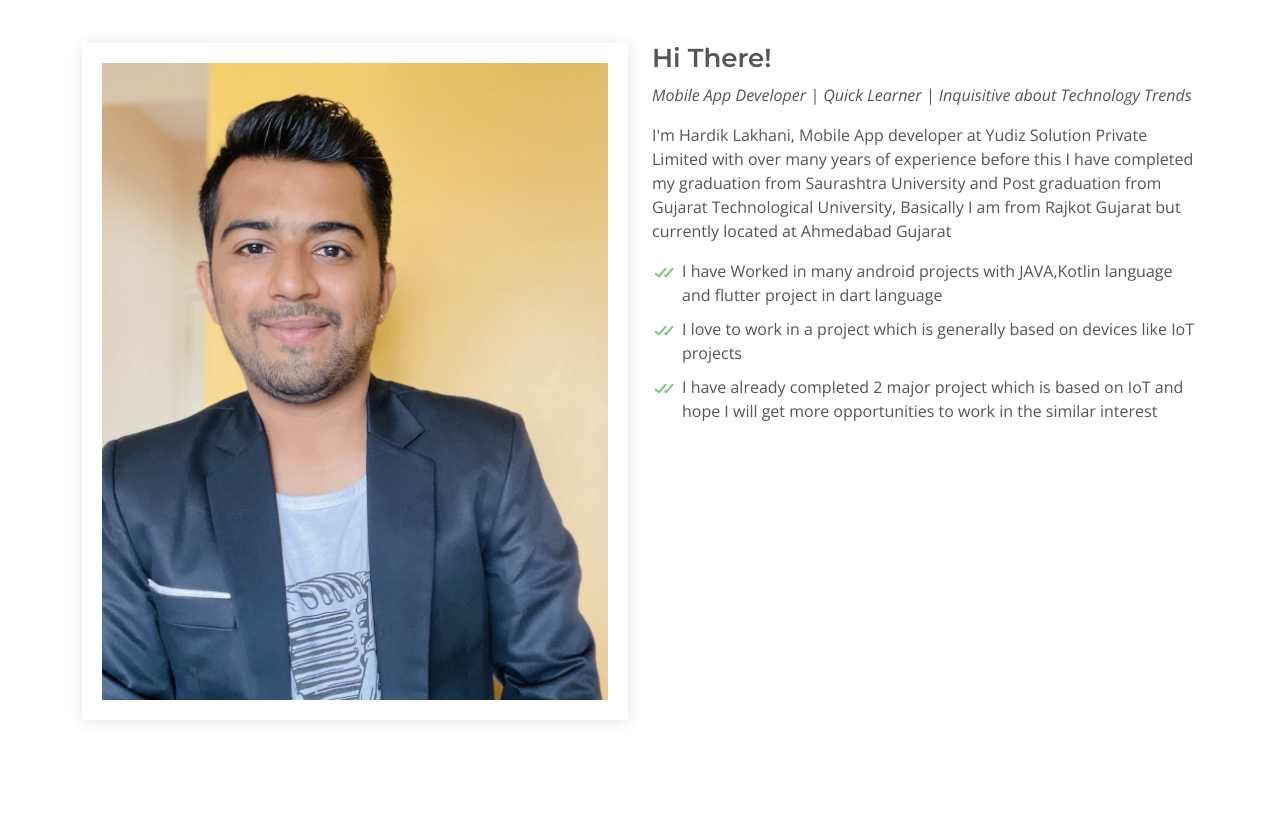
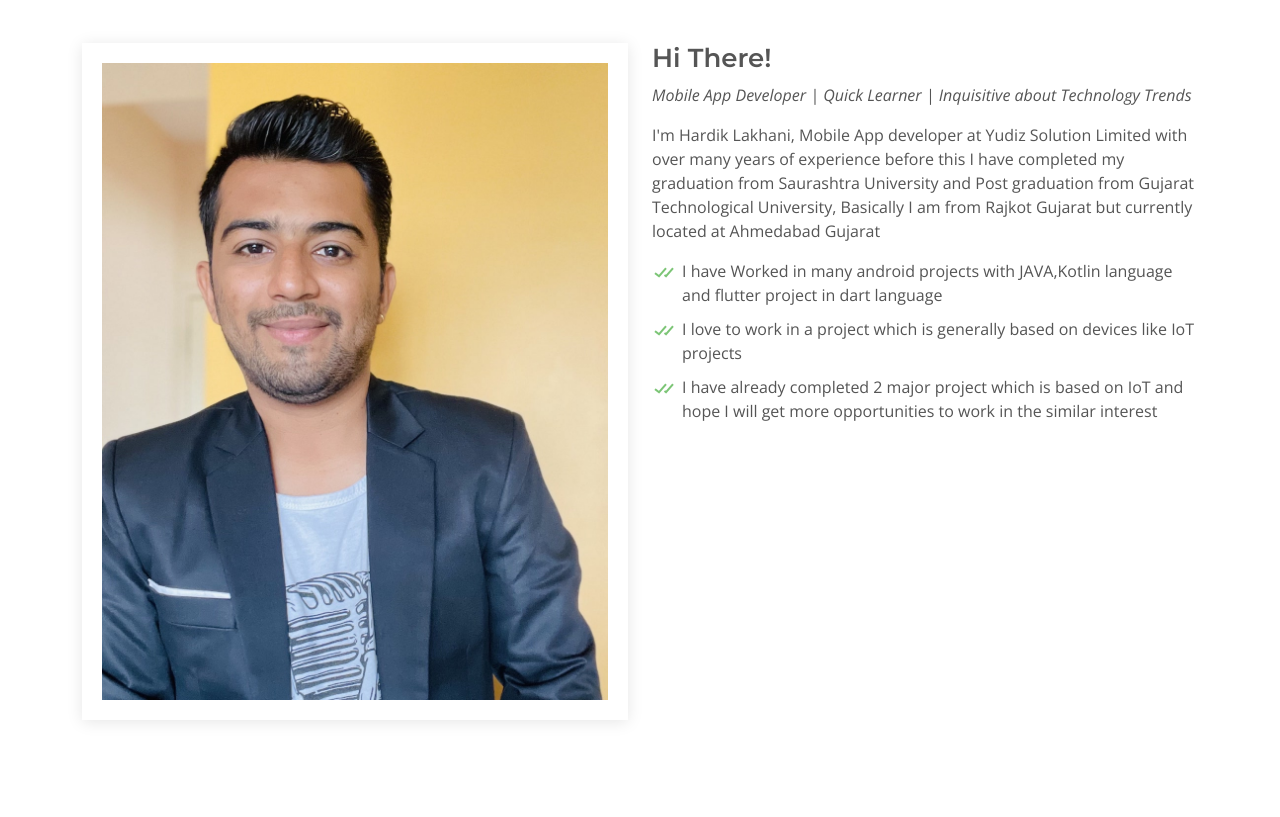
Before and after one commit to imhardiklakhani/resume, a plain HTML site: page index.html in a window 1280 px wide. Shown: the part 1000-1817 px from the top of the page. Drawn offline with nearby package versions, Linux system fonts and the light colour scheme.

Commit message:
Update index.html

```diff
--- a/index.html
+++ b/index.html
@@ -110,8 +110,7 @@
                         </p>
 
                         <p>
-                            I'm Hardik Lakhani, Mobile App developer at Yudiz Solution Private
-                            Limited with over many years of experience before this I have completed
+                            I'm Hardik Lakhani, Mobile App developer at Yudiz Solution Limited with over many years of experience before this I have completed
                             my graduation from Saurashtra University and Post graduation from
                             Gujarat Technological University, Basically I am from Rajkot Gujarat but
                             currently located at Ahmedabad Gujarat
```
